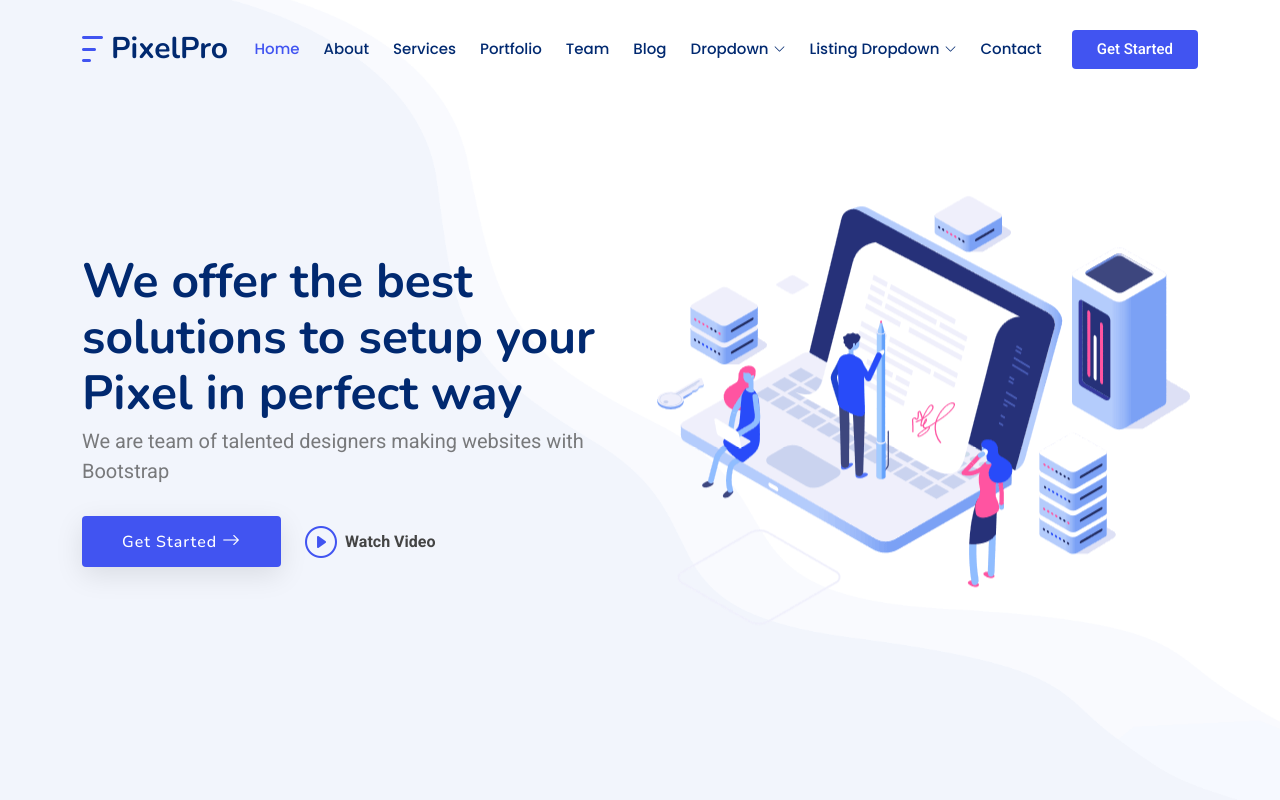
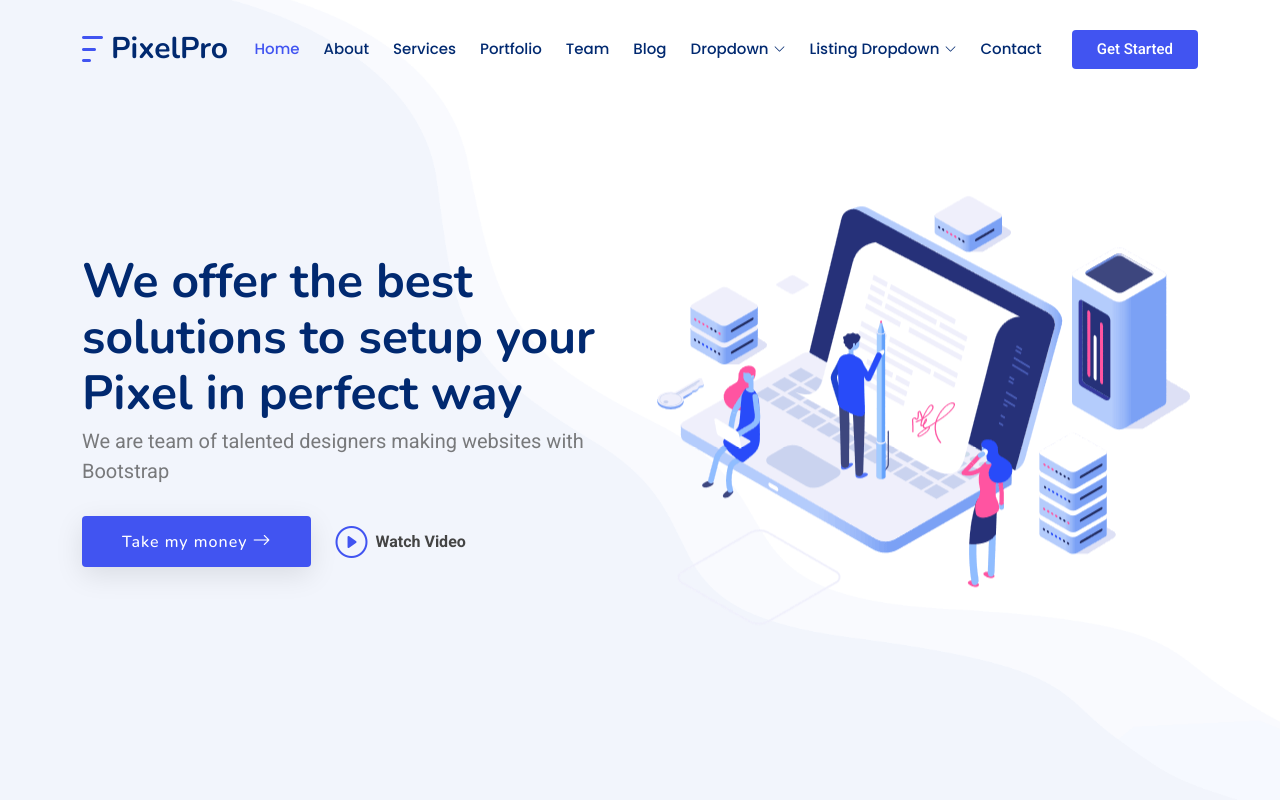
Before and after one commit to abbos77/pixelpro, a plain HTML site: page index.html in a window 1280 px wide. Shown: the top 800 px of the page. Drawn offline with nearby package versions, Linux system fonts and the light colour scheme; animation ran at ten frames a second.

Commit message:
descr changed

```diff
--- a/index.html
+++ b/index.html
@@ -122,7 +122,7 @@
             <h1 data-aos="fade-up">We offer the best solutions to setup your Pixel in perfect way</h1>
             <p data-aos="fade-up" data-aos-delay="100">We are team of talented designers making websites with Bootstrap</p>
             <div class="d-flex flex-column flex-md-row" data-aos="fade-up" data-aos-delay="200">
-              <a href="#about" class="btn-get-started">Get Started <i class="bi bi-arrow-right"></i></a>
+              <a href="#about" class="btn-get-started">Take my money <i class="bi bi-arrow-right"></i></a>
               <a href="https://www.youtube.com/watch?v=Y7f98aduVJ8" class="glightbox btn-watch-video d-flex align-items-center justify-content-center ms-0 ms-md-4 mt-4 mt-md-0"><i class="bi bi-play-circle"></i><span>Watch Video</span></a>
             </div>
           </div>
```
